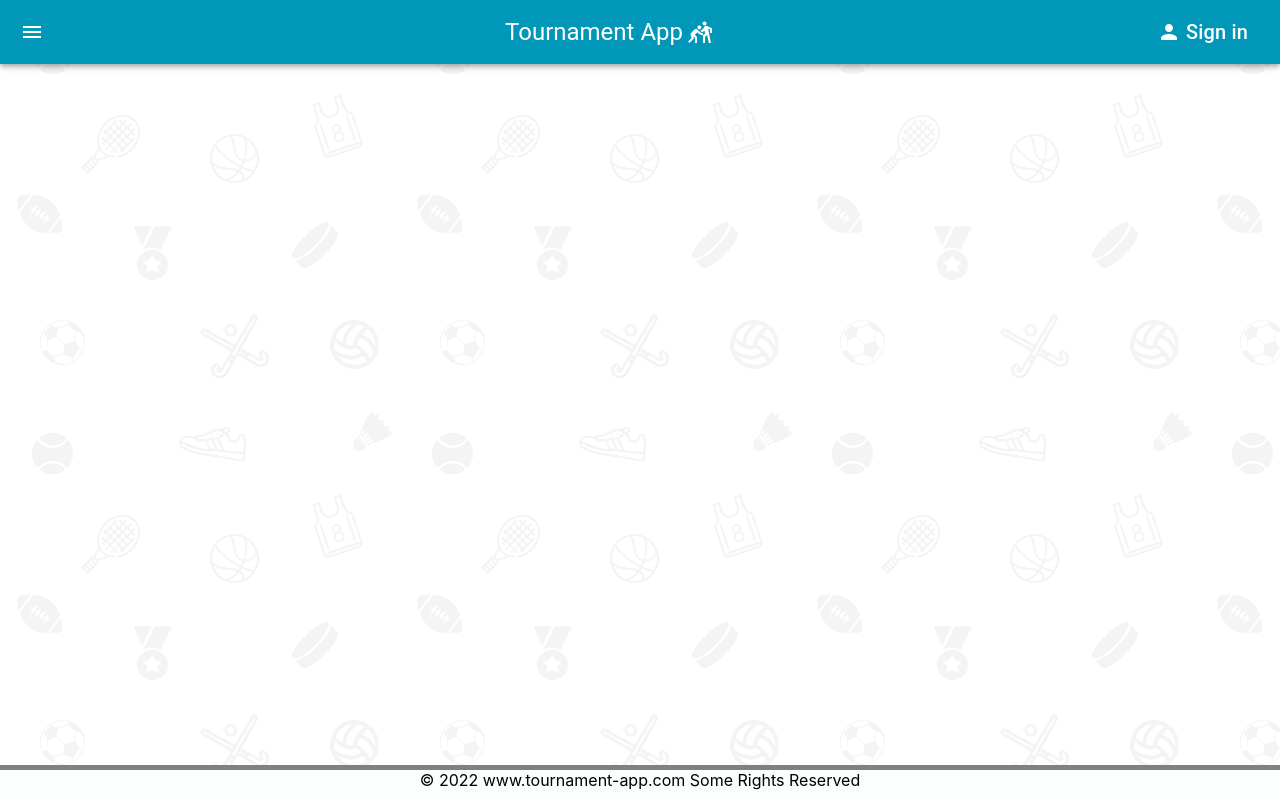
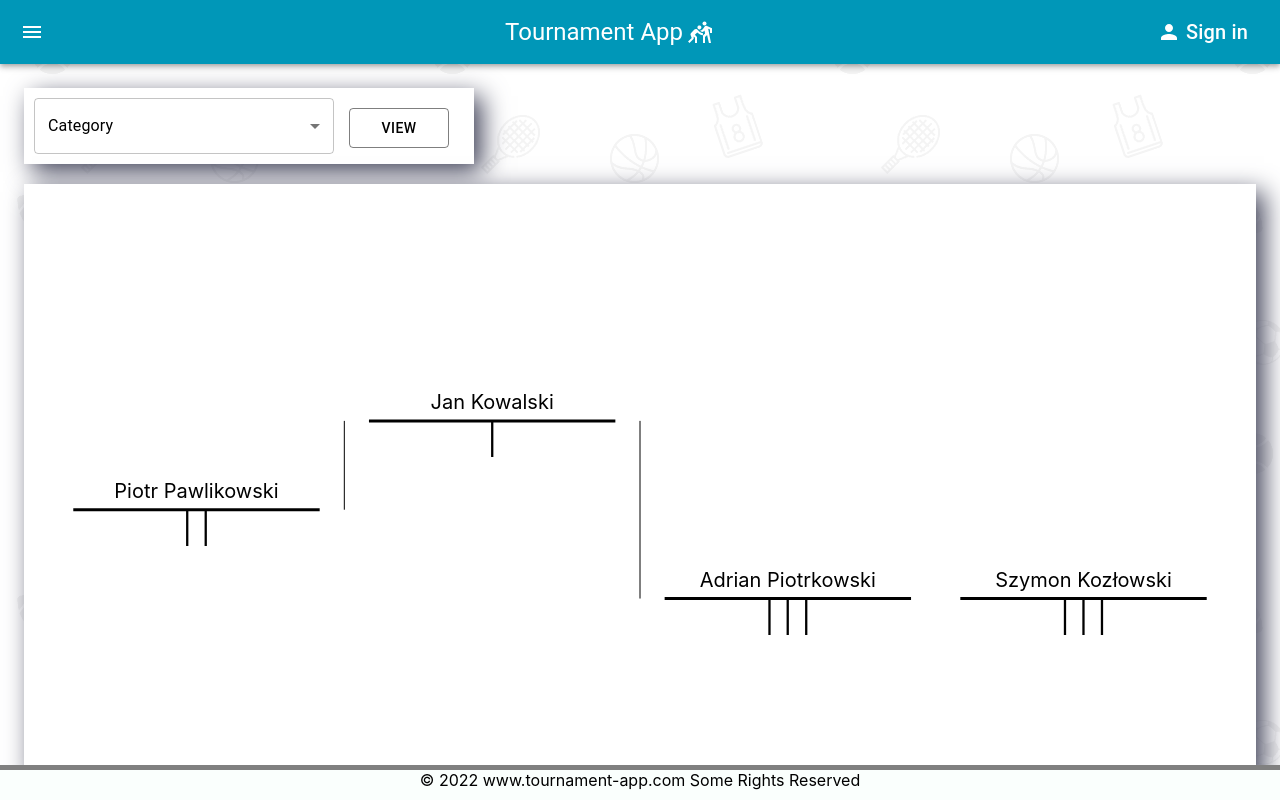
Before and after one commit to Workata/tournament-manager-frontend, a React (Create React App) app: page /standings in a window 1280 px wide. Built offline with nearby package versions, Linux system fonts and the light colour scheme.

Commit message:
Add standings

```diff
--- a/src/App.js
+++ b/src/App.js
@@ -17,6 +17,7 @@ import Home from "./pages/Home";
 import Brackets from "./pages/Brackets";
 import Participants from "./pages/Participants";
 import AddParticipants from "./pages/AddParticipants";
+import Standings from "./pages/Standings";
 
 function App() {
 
@@ -79,6 +80,7 @@ function App() {
             <Route exact path="/brackets" element={<Brackets />} />
             <Route exact path="/participants" element={<Participants />} />
             <Route exact path="/addParticipants" element={<AddParticipants />} />
+            <Route exact path="/standings" element={<Standings/>} />
           </Routes>
         </Main>
 
--- /dev/null
+++ b/src/pages/Standings.js
@@ -0,0 +1,172 @@
+import React, {useState, useEffect} from "react";
+import CategoryFilter from '../components/CategoryFilter';
+
+// * material UI
+import { Box } from "@mui/material";
+
+export default function Standings() {
+  const [standings, setStandings] = useState([])
+
+  // * helpers for SVG drawing
+  const standingStrokeWidth = 3;
+  const separatorStrokeWidth = 1;
+  const standingYAxisStart = 40;
+  const standingYAxisInterval = 15;
+  const fullNameFontSize = 20;
+  const standingNumberFontSize = 30;
+  const standingNumberMaringTop = 5;
+  const standingColor = "rgb(0,0,0)";
+
+  useEffect(() => {
+    // TODO fetch standings every time the category has been changed in select
+    setStandings(['Jan Kowalski', 'Piotr Pawlikowski',
+     'Adrian Piotrkowski', 'Szymon Kozłowski']);
+  }, []);
+
+  return (
+    <>
+      <Box sx={{marginBottom: '20px'}}>
+        <CategoryFilter/>
+      </Box>
+
+      <Box
+        sx={{
+          width: "100%",
+          height: "90%",
+          boxShadow: "8px 8px 24px 0px rgba(66, 68, 90, 1)",
+          backgroundColor: "primary.main"
+        }}
+      >
+        <svg height="100%" width="100%">
+
+          {/* First place */}
+          <text
+            fill="black"
+            fontSize={fullNameFontSize}
+            x="38%"
+            y={`${standingYAxisStart-2}%`}
+            style={{textAnchor: "middle"}}
+          >
+            {standings[0]}
+          </text>
+          <line
+            x1="28%"
+            y1={`${standingYAxisStart}%`}
+            x2="48%"
+            y2={`${standingYAxisStart}%`}
+            style={{stroke: standingColor, strokeWidth: `${standingStrokeWidth}px`}}
+          />
+          <text
+            fill="black"
+            fontSize={standingNumberFontSize}
+            x="38%"
+            y={`${standingYAxisStart+standingNumberMaringTop}%`}
+            style={{textAnchor: "middle"}}
+          >
+            |
+          </text>
+
+          {/* Left separator */}
+          <line
+            x1="26%"
+            y1={`${standingYAxisStart}%`}
+            x2="26%"
+            y2={`${standingYAxisStart + standingYAxisInterval}%`}
+            style={{stroke: standingColor, strokeWidth: `${separatorStrokeWidth}px`}}
+          />
+
+          {/* Second place */}
+          <text
+            fill="black"
+            fontSize={fullNameFontSize}
+            x="14%"
+            y={`${standingYAxisStart+standingYAxisInterval-2}%`}
+            style={{textAnchor: "middle"}}
+          >
+            {standings[1]}
+          </text>
+          <line
+            x1="4%"
+            y1={`${standingYAxisStart+standingYAxisInterval}%`}
+            x2="24%"
+            y2={`${standingYAxisStart+standingYAxisInterval}%`}
+            style={{stroke: standingColor, strokeWidth: `${standingStrokeWidth}px`}}
+          />
+          <text
+            fill="black"
+            fontSize={standingNumberFontSize}
+            x="14%"
+            y={`${standingYAxisStart+standingYAxisInterval+standingNumberMaringTop}%`}
+            style={{textAnchor: "middle"}}
+          >
+            | |
+          </text>
+
+          {/* Right separator */}
+          <line
+            x1="50%"
+            y1={`${standingYAxisStart}%`}
+            x2="50%"
+            y2={`${standingYAxisStart + 2*standingYAxisInterval}%`}
+            style={{stroke: standingColor, strokeWidth: `${separatorStrokeWidth}px`}}
+          />
+
+          {/* Third place - 1*/}
+          <text
+            fill="black"
+            fontSize={fullNameFontSize}
+            x="62%"
+            y={`${standingYAxisStart+2*standingYAxisInterval-2}%`}
+            style={{textAnchor: "middle"}}
+          >
+            {standings[2]}
+          </text>
+          <line
+            x1="52%"
+            y1={`${standingYAxisStart+2*standingYAxisInterval}%`}
+            x2="72%"
+            y2={`${standingYAxisStart+2*standingYAxisInterval}%`}
+            style={{stroke: standingColor, strokeWidth: `${standingStrokeWidth}px`}}
+          />
+          <text
+            fill="black"
+            fontSize={standingNumberFontSize}
+            x="62%"
+            y={`${standingYAxisStart+2*standingYAxisInterval+standingNumberMaringTop}%`}
+            style={{textAnchor: "middle"}}
+          >
+            | | |
+          </text>
+
+          {/* Third place - 2*/}
+          <text
+            fill="black"
+            fontSize={fullNameFontSize}
+            x="86%"
+            y={`${standingYAxisStart+2*standingYAxisInterval-2}%`}
+            style={{textAnchor: "middle"}}
+          >
+            {standings[3]}
+          </text>
+          <line
+            x1="76%"
+            y1={`${standingYAxisStart+2*standingYAxisInterval}%`}
+            x2="96%"
+            y2={`${standingYAxisStart+2*standingYAxisInterval}%`}
+            style={{stroke: standingColor, strokeWidth: `${standingStrokeWidth}px`}}
+          />
+          <text
+            fill="black"
+            fontSize={standingNumberFontSize}
+            x="86%"
+            y={`${standingYAxisStart+2*standingYAxisInterval+standingNumberMaringTop}%`}
+            style={{textAnchor: "middle"}}
+          >
+            | | |
+          </text>
+
+        </svg>
+      </Box>
+    </>
+  );
+}
```
